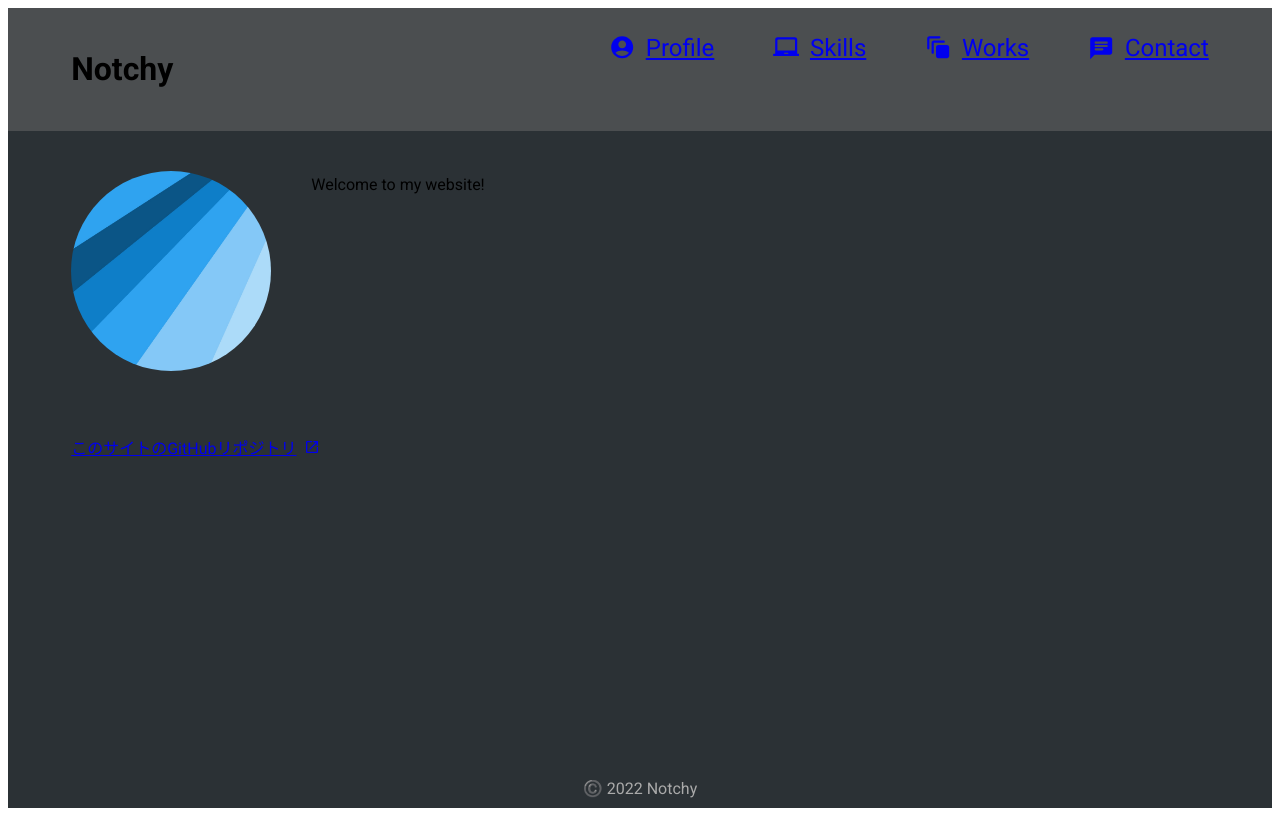
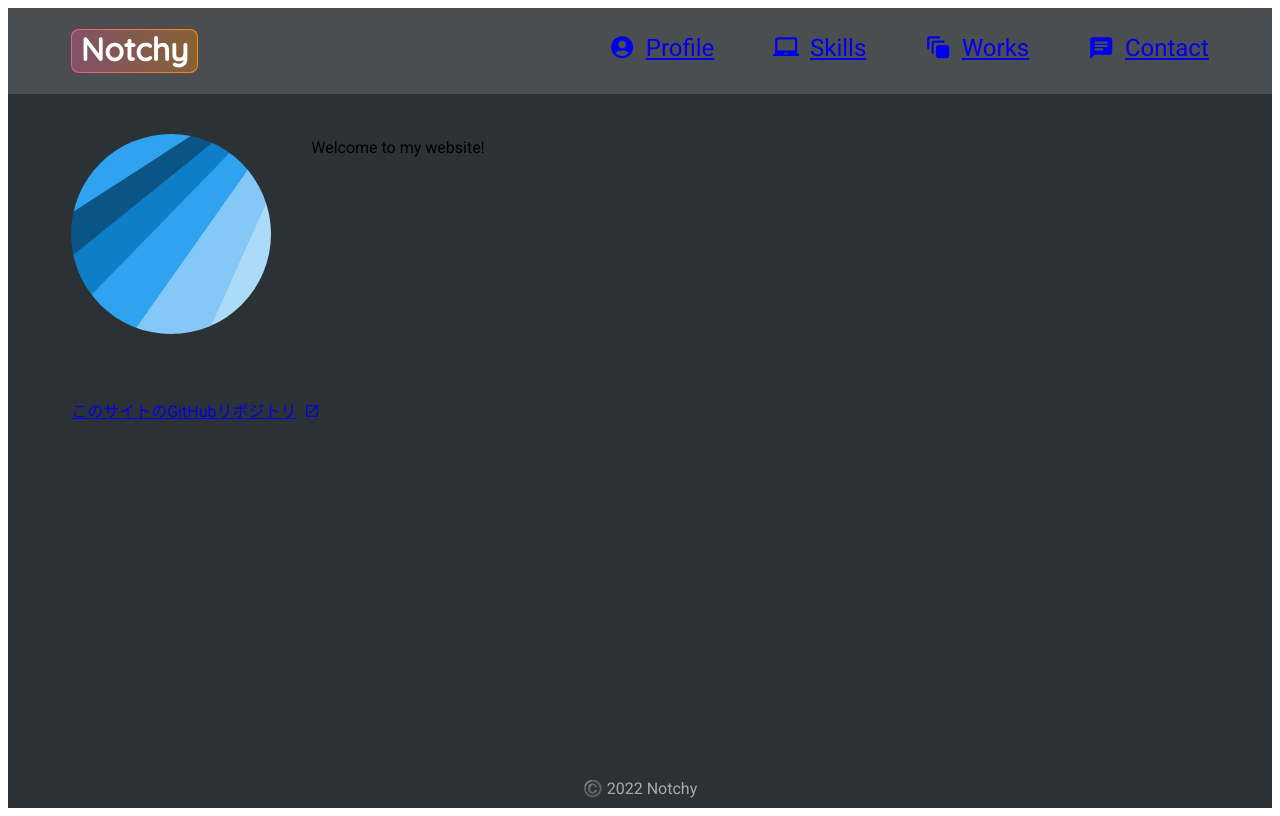
Before and after one commit to chnotchy/portfolio, a Next.js app: page / in a window 1280 px wide. Built offline with nearby package versions, Linux system fonts and the light colour scheme.

Commit message:
change: ヘッダータイトルのデザインを変更

```diff
--- a/components/layout.module.css
+++ b/components/layout.module.css
@@ -1,4 +1,5 @@
 @import url('https://fonts.googleapis.com/css2?family=Roboto:wght@300;400;500;700&display=swap');
+@import url('https://fonts.googleapis.com/css2?family=Quicksand:wght@400;500&display=swap');
 
 .container {
   font-family: "Roboto", sans-serif;
@@ -25,9 +26,49 @@
   margin: auto;
 }
 
+.center {
+  display: flex;
+  align-items: center;
+}
+
 .headerTitle {
-  padding: 0;
   font-size: clamp(18px, 5vw, 2rem);
+  font-family: 'Quicksand';
+  color: #fff;
+  background: linear-gradient(to right, #f05995, #ff8802);
+  padding: 0.1em 0.3em 0.25em 0.3em;
+  border-radius: 0.25em;
+  line-height: 1em;
+  position: relative;
+  z-index: 1;
+  transition: .3s;
+}
+
+.headerTitle::before {
+  content: "";
+  background: #0007;
+  background: #4b4e50aa;
+  border-radius: 0.25em;
+  position: absolute;
+  top: 0;
+  right: 0;
+  z-index: -1;
+  box-sizing: border-box;
+  padding: 0.02em;
+  width: 100%;
+  height: 100%;
+  background-clip: content-box;
+  transition: .3s;
+}
+
+.headerTitle:hover:before {
+  background: transparent;
+  box-sizing: border-box;
+  background-clip: content-box;
+  top: 50%;
+  right: 50%;
+  width: 0;
+  height: 0;
 }
 
 .header a.noDecoration {
--- a/styles/global.css
+++ b/styles/global.css
@@ -49,3 +49,7 @@ img {
 a h1 {
   color: #eee;
 }
+
+span a::after {
+  background: none;
+}
```
